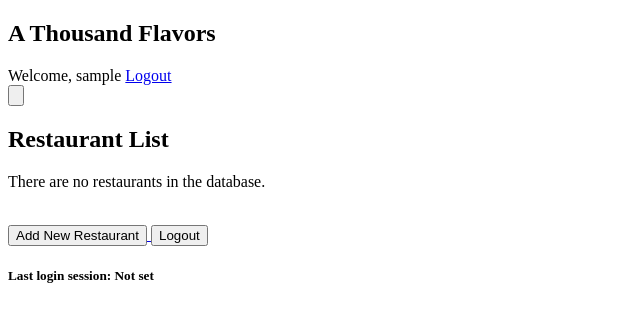
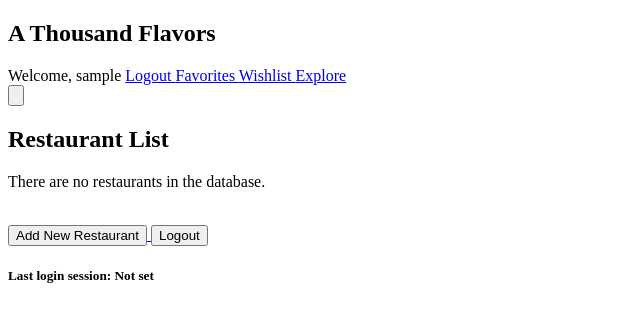
Before and after one commit to AndhikaNayakaAW/Midterm_Project, a Django app: page / in a window 1280 px wide. Shown: the top 322 px of the page, without its empty margins (0-640 px from the left). Run offline with Django 5.2, Linux system fonts and the light colour scheme; the visitor is signed in with stand-in values (Sample User, id 1); data that the repository does not hold is empty.

Commit message:
navbar added 2 naim

```diff
--- a/templates/navbar.html
+++ b/templates/navbar.html
@@ -8,15 +8,15 @@
             <a href="{% url 'main:logout' %}" class="text-center bg-red-500 hover:bg-red-600 text-white font-bold py-2 px-4 rounded transition duration-300">
               Logout
             </a>
-            <!-- <a href="{% url 'main:favorites' %}" class="text-center bg-gray-200 hover:bg-gray-300 text-gray-800 font-bold py-2 px-4 rounded transition duration-300">
+            <a href="{% url 'main:favorites' %}" class="text-center bg-gray-200 hover:bg-gray-300 text-gray-800 font-bold py-2 px-4 rounded transition duration-300">
               Favorites
-            </a> -->
-            <!-- <a href="{% url 'main:wishlist' %}" class="text-center bg-gray-200 hover:bg-gray-300 text-gray-800 font-bold py-2 px-4 rounded mr-2 transition duration-300">
+            </a>
+            <a href="{% url 'main:wishlist' %}" class="text-center bg-gray-200 hover:bg-gray-300 text-gray-800 font-bold py-2 px-4 rounded mr-2 transition duration-300">
               Wishlist
-            </a> -->
-            <!-- <a href="{% url 'main:explore' %}" class="text-center bg-gray-200 hover:bg-gray-300 text-gray-800 font-bold py-2 px-4 rounded mr-2 transition duration-300">
+            </a>
+            <a href="{% url 'main:explore' %}" class="text-center bg-gray-200 hover:bg-gray-300 text-gray-800 font-bold py-2 px-4 rounded mr-2 transition duration-300">
               Explore
-            </a> -->
+            </a>
           {% else %}
             <a href="{% url 'main:login' %}" class="text-center bg-blue-500 hover:bg-blue-600 text-white font-bold py-2 px-4 rounded transition duration-300 mr-2">
               Login
@@ -24,9 +24,9 @@
             <a href="{% url 'main:register' %}" class="text-center bg-green-500 hover:bg-green-600 text-white font-bold py-2 px-4 rounded transition duration-300">
               Register
             </a>
-            <!-- <a href="{% url 'main:explore' %}" class="text-center bg-gray-200 hover:bg-gray-300 text-gray-800 font-bold py-2 px-4 rounded mr-2 transition duration-300">
+            <a href="{% url 'main:explore' %}" class="text-center bg-gray-200 hover:bg-gray-300 text-gray-800 font-bold py-2 px-4 rounded mr-2 transition duration-300">
               Explore
-            </a> -->
+            </a>
           {% endif %}
         </div>
         <div class="md:hidden flex items-center">
```
